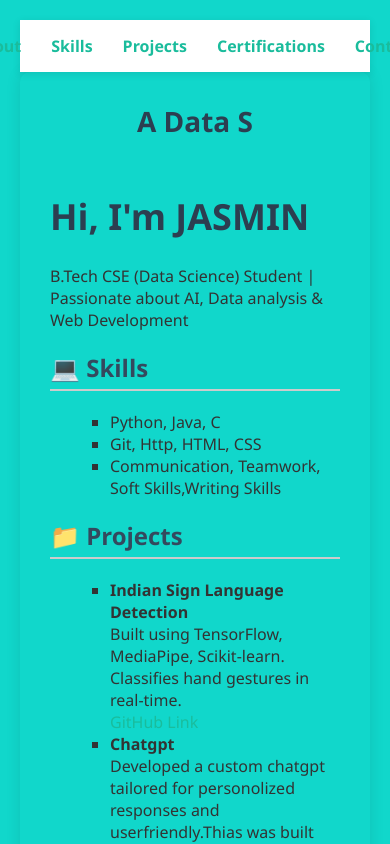
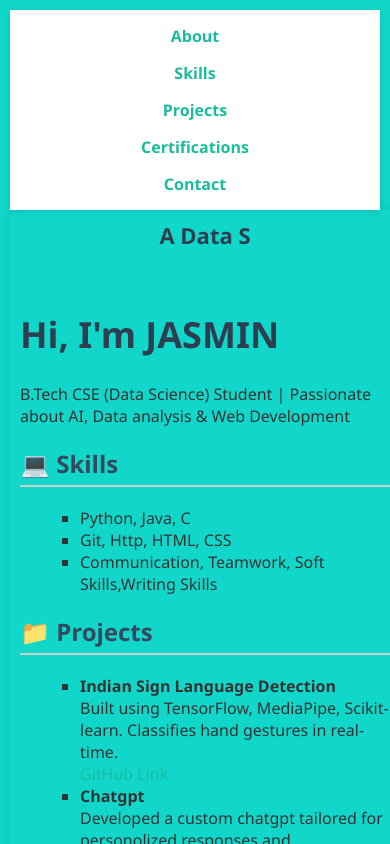
Before and after one commit to Jasmin11123/Portfolio, a plain HTML site: page index.html in a window 390 px wide. Shown: the top 844 px of the page. Drawn offline with Linux system fonts and the light colour scheme.

Commit message:
Update style.css

```diff
--- a/style.css
+++ b/style.css
@@ -98,3 +98,35 @@ a:hover {
 .navbar li a:hover {
   color: #16a085;
 }
+/* Mobile Responsive */
+@media (max-width: 768px) {
+  body {
+    font-size: 16px;
+    padding: 10px;
+  }
+
+  .container {
+    width: 100%;
+    padding: 10px;
+  }
+
+  .navbar ul {
+    flex-direction: column;
+    align-items: center;
+    gap: 15px;
+  }
+
+  .intro-text {
+    font-size: 22px;
+  }
+
+  .animated-button {
+    padding: 8px 16px;
+    font-size: 14px;
+  }
+
+  img {
+    max-width: 100%;
+    height: auto;
+  }
+}
```
